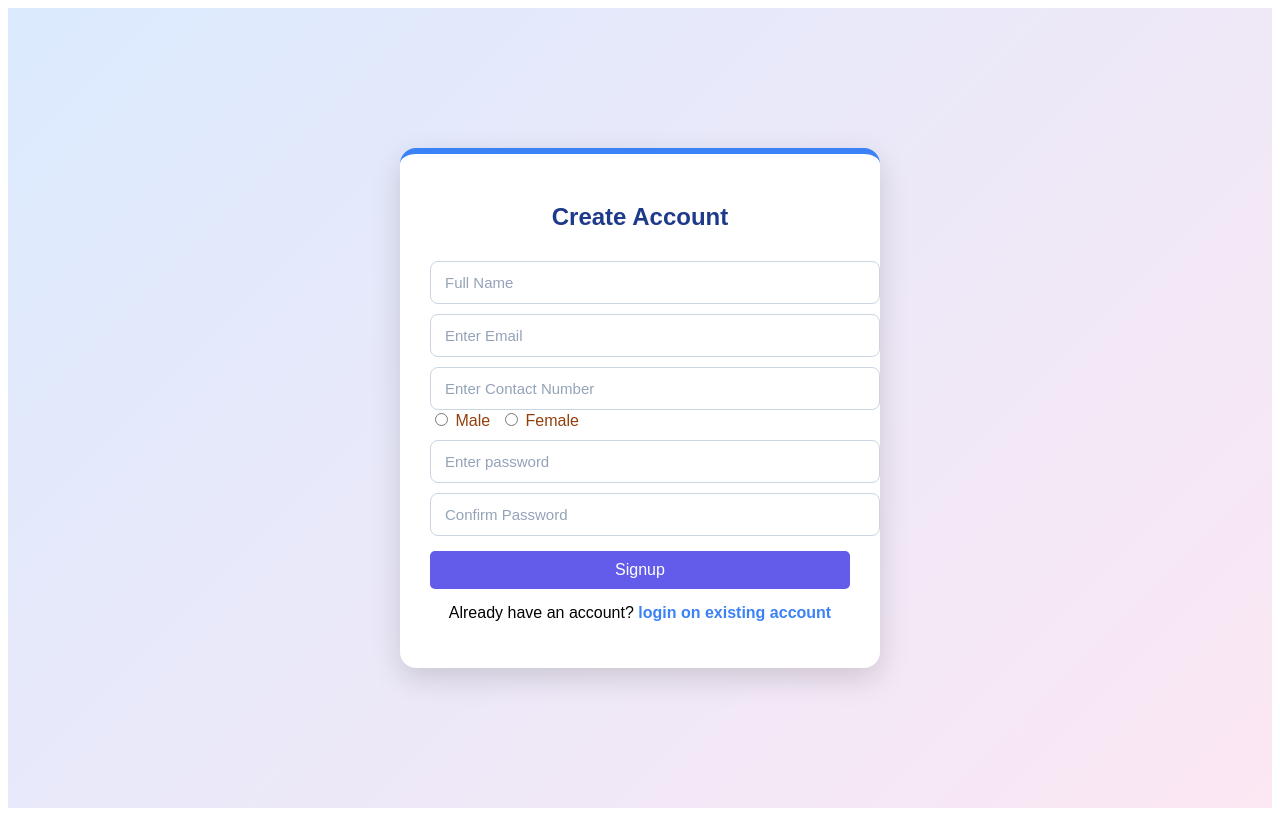
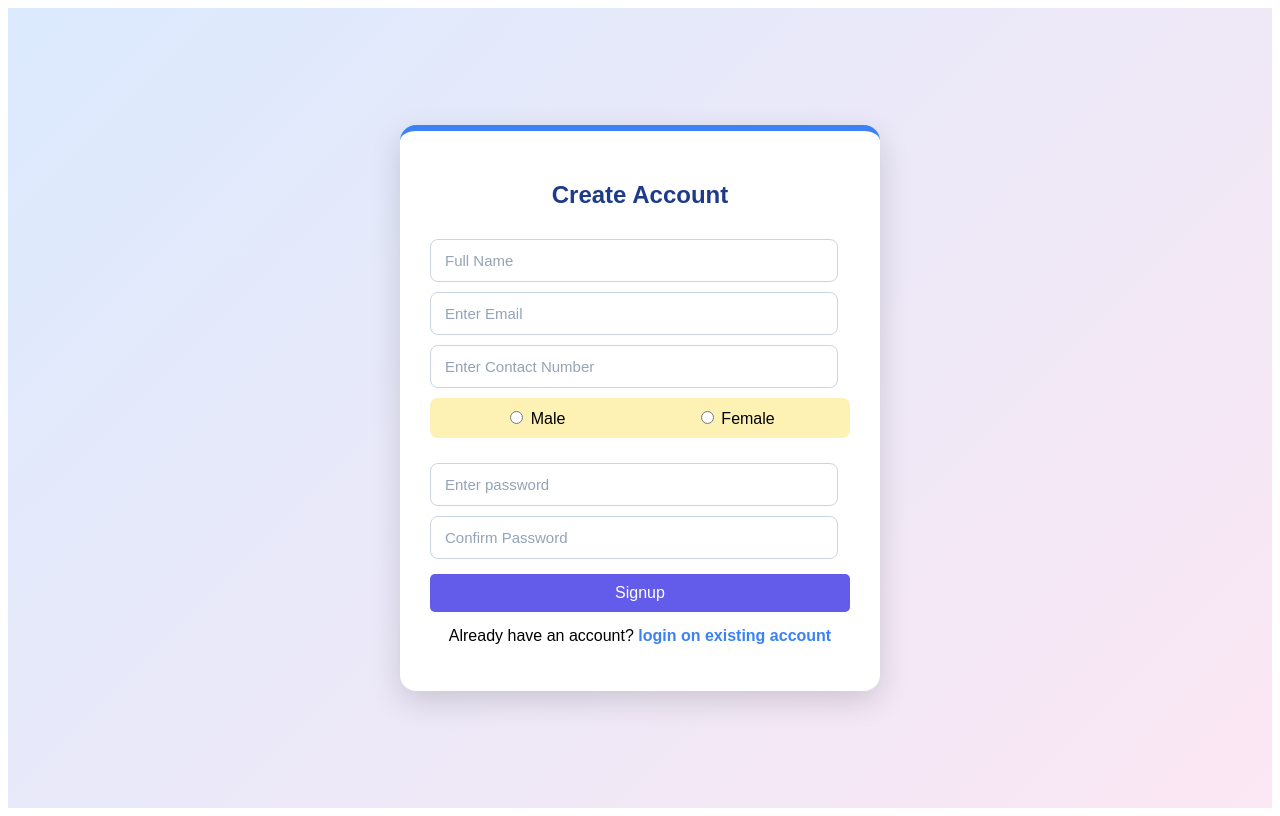
Before and after one commit to bhaktishinde2388/aruba, a React (Vite) app: page /signup in a window 1280 px wide. Built offline with nearby package versions, Linux system fonts and the light colour scheme.

Commit message:
feat : the css is modified

```diff
--- a/src/components/InputBoxs/InputBoxs.css
+++ b/src/components/InputBoxs/InputBoxs.css
@@ -1,7 +1,8 @@
 .input-box {
-  width: 100%;
+  width: 90%;
   padding: 12px 14px;
   margin-top: 10px;
+
   border-radius: 8px;
   border: 1.5px solid #cbd5e1;
   font-size: 15px;
--- a/src/views/Login/Login.css
+++ b/src/views/Login/Login.css
@@ -13,6 +13,7 @@
   width: 400px;
   background: #ffffff;
   padding: 30px;
+  margin: 20px;
   border-radius: 16px;
   box-shadow: 0 10px 30px rgba(0, 0, 0, 0.15);
   border-top: 6px solid #ec4899;
--- a/src/views/Signup/Signup.css
+++ b/src/views/Signup/Signup.css
@@ -31,7 +31,7 @@
   justify-content: space-around;
   margin: 10px 0 15px;
   padding: 10px;
-  background-color: #fef3c7;
+  background-color: #fdf1b4;
   border-radius: 8px;
 }
 
@@ -44,7 +44,7 @@
 button {
   width: 100%;
   margin-top: 10px;
-  background-color: #ec4899;
+  background-color: #184c06;
   color: white;
   border: none;
   padding: 10px;
--- a/src/views/Signup/Signup.jsx
+++ b/src/views/Signup/Signup.jsx
@@ -78,7 +78,7 @@ function Signup() {
         <InputBoxs type="text" placeholder="Full Name" value={name} onChange={(e) => setName(e.target.value)} error={nameError} />
         <InputBoxs type="email" placeholder="Enter Email" value={email} onChange={(e)=>setEmail(e.target.value)} error={emailError}/>
         <InputBoxs type="text" placeholder="Enter Contact Number" value={contact}  onChange={(e)=>setContact(e.target.value)} error={contactError} />
-         <div className="gender-container">
+         <div className="gender-conatiner">
           <label>
             <input
               type="radio"
@@ -89,7 +89,7 @@ function Signup() {
             /> Male
           </label>
 
-          <label style={{ marginLeft: "10px" }}>
+          <label >
             <input
               type="radio"
               name="gender"
```
